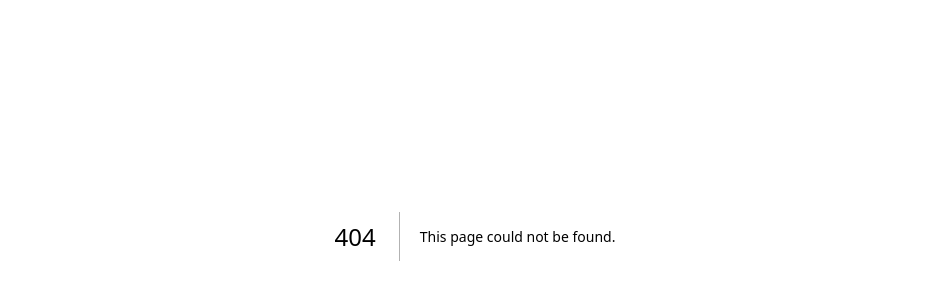
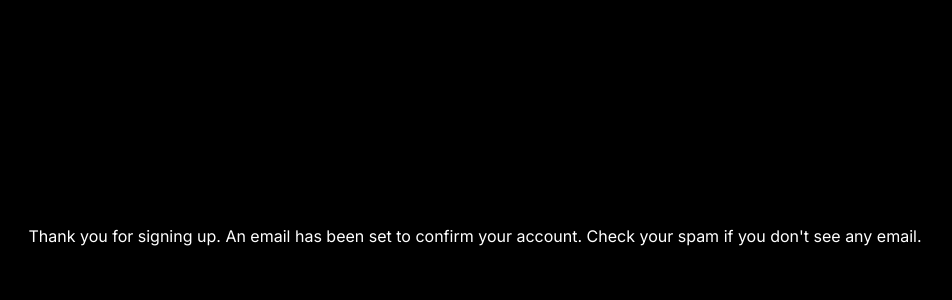
Before and after one commit to P-NBLT/TOT, a Next.js app in the folder client/: page /check-email in a window 1280 px wide. Before the commit this address had no page. Shown: the part 164-464 px from the top of the page, without its empty margins (165-1117 px from the left). Built offline with nearby package versions, Linux system fonts and the light colour scheme.

Commit message:
check email page

```diff
--- /dev/null
+++ b/client/src/app/(auth)/check-email/layout.tsx
@@ -0,0 +1,13 @@
+import React from "react";
+
+type props = {
+  children: React.ReactNode;
+};
+
+const CheckEmailLayout: React.FC<props> = ({ children }) => {
+  return (
+    <div style={{ backgroundColor: "black", height: "100vh" }}>{children}</div>
+  );
+};
+
+export default CheckEmailLayout;
--- /dev/null
+++ b/client/src/app/(auth)/check-email/page.tsx
@@ -0,0 +1,17 @@
+import { CenterDiv, Typography } from "@/app/components";
+import React from "react";
+
+type props = {};
+
+const CheckEmailPage: React.FC<props> = () => {
+  return (
+    <CenterDiv>
+      <Typography color="white">
+        Thank you for signing up. An email has been set to confirm your account.
+        Check your spam if you don't see any email.
+      </Typography>
+    </CenterDiv>
+  );
+};
+
+export default CheckEmailPage;
```
